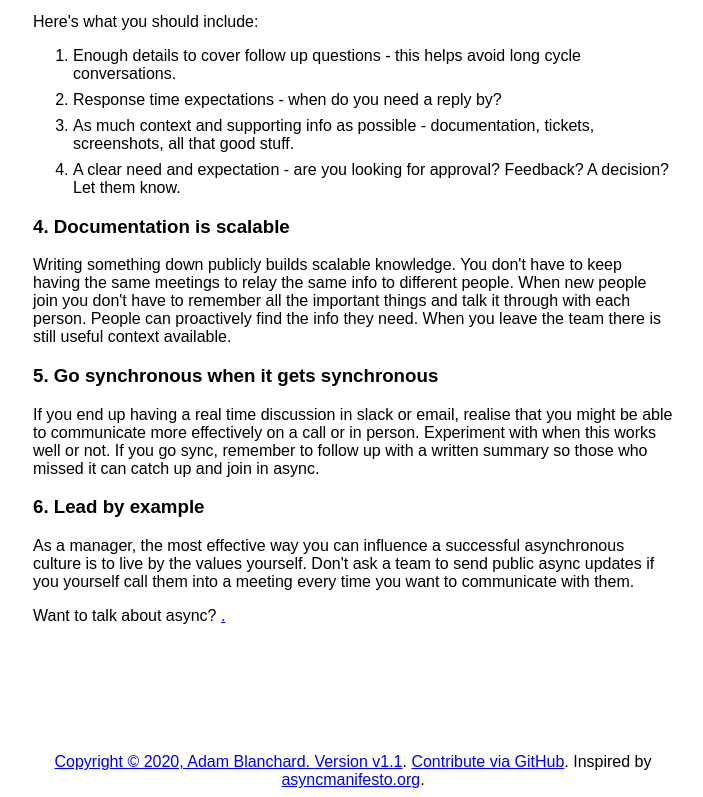
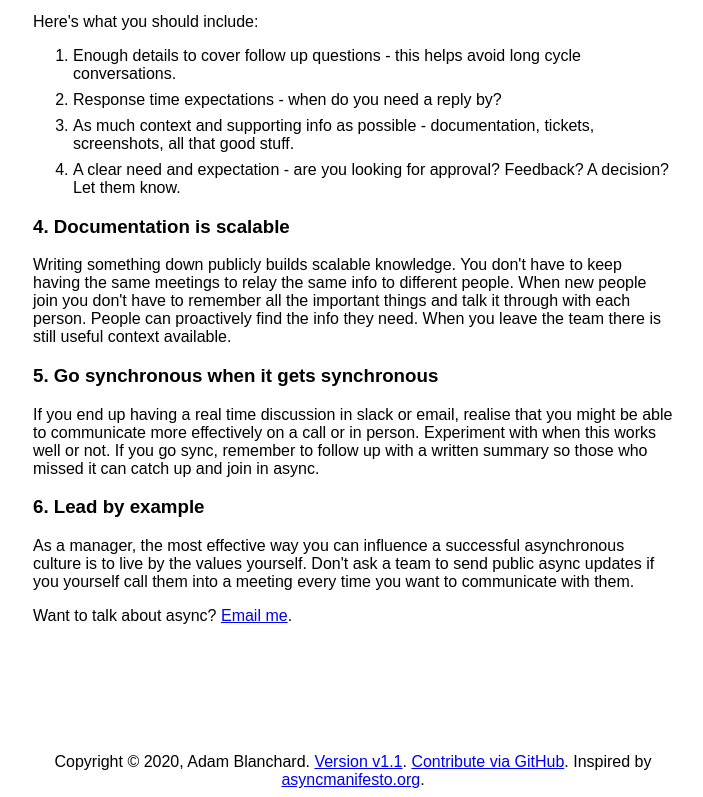
Before and after one commit to adamblanchard/asyncformanagers.org, a plain HTML site: page index.html in a window 1280 px wide. Shown: the part 1104-1901 px from the top of the page, without its empty margins (295-998 px from the left). Drawn offline with Linux system fonts and the light colour scheme.

Commit message:
Update index.html

```diff
--- a/index.html
+++ b/index.html
@@ -82,7 +82,7 @@
     <h3>6. Lead by example</h3>
     As a manager, the most effective way you can influence a successful asynchronous culture is to live by the values yourself. Don't ask a team to send public async updates if you yourself call them into a meeting every time you want to communicate with them.
 
-    <p>Want to talk about async? <a href="mailto:adam@asyncformanagers.org"Email me</a>.</p>
+    <p>Want to talk about async? <a href="mailto:adam@asyncformanagers.org">Email me</a>.</p>
 
     <footer>Copyright &copy; 2020, Adam Blanchard. <a href="https://github.com/adamblanchard/asyncformanagers.org/releases">Version v1.1</a>. <a href="https://github.com/adamblanchard/asyncformanagers.org" target="_blank">Contribute via GitHub</a>. Inspired by <a href="http://asyncmanifesto.org/" target="_blank">asyncmanifesto.org</a>.</footer>
   </body>
```
